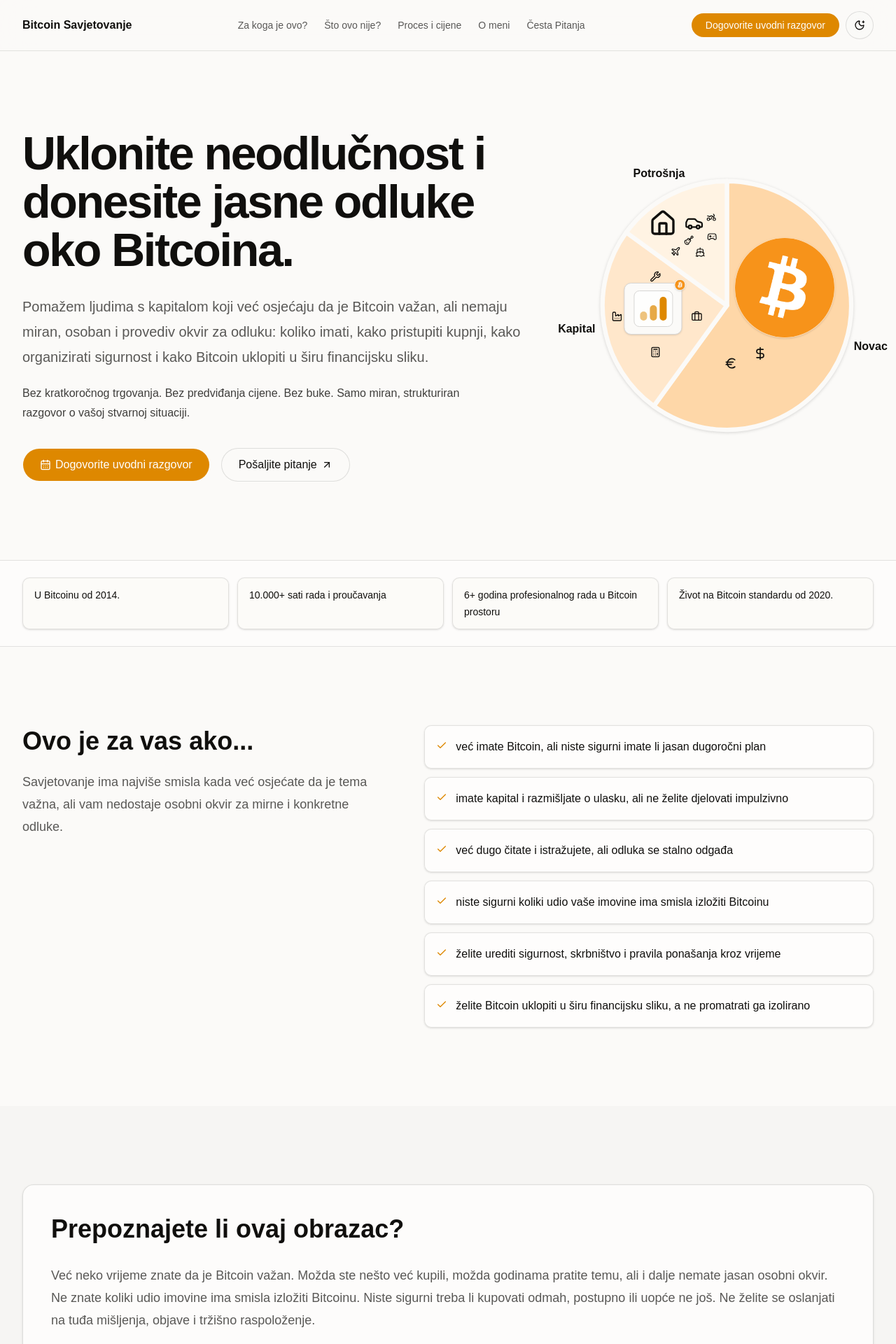
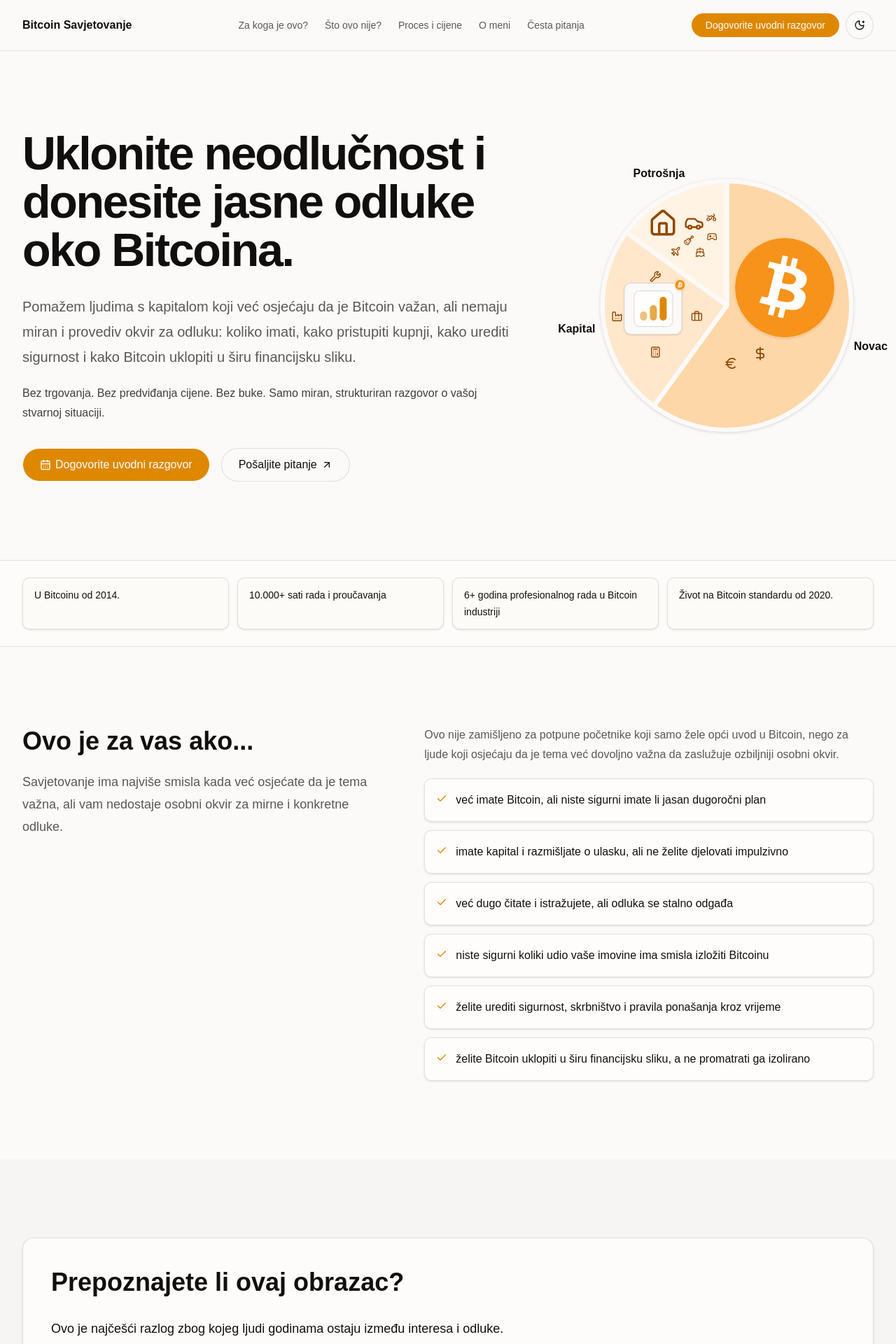
Before and after one commit to bitcoin-savjetovanje/bitcoin-savjetovanje.github.io, a React (Vite) app: page / in a window 1280 px wide. Shown: the top 1920 px of the page at 70% size. Built offline with nearby package versions, Linux system fonts and the light colour scheme.

Commit message:
Polish landing page copy and visuals

```diff
--- a/src/App.tsx
+++ b/src/App.tsx
@@ -33,20 +33,20 @@
 const EMAIL = "pavao@hey.com"
 const PRACTICAL_BITCOIN_STANDARD_URL =
   "https://btcpavao.gitbook.io/practical-bitcoin-standard/"
-const DVADESCET_JEDAN_URL = "https://dvadesetjedan.com"
+const DVADESET_JEDAN_URL = "https://dvadesetjedan.com"
 
 const navLinks = [
   { label: "Za koga je ovo?", href: "#za-koga" },
   { label: "Što ovo nije?", href: "#sto-nije" },
   { label: "Proces i cijene", href: "#proces" },
   { label: "O meni", href: "#o-meni" },
-  { label: "Česta Pitanja", href: "#pitanja" },
+  { label: "Česta pitanja", href: "#pitanja" },
 ]
 
 const trustItems = [
   "U Bitcoinu od 2014.",
   "10.000+ sati rada i proučavanja",
-  "6+ godina profesionalnog rada u Bitcoin prostoru",
+  "6+ godina profesionalnog rada u Bitcoin industriji",
   "Život na Bitcoin standardu od 2020.",
 ]
 
@@ -95,19 +95,19 @@
   {
     step: "01",
     title: "Uvodni razgovor",
-    price: "bez naknade",
+    price: "Bez naknade",
     copy: "Uvodni razgovor traje oko 15 minuta. Cilj nije da u njemu riješimo cijelu situaciju, nego da razumijem gdje se nalazite, što pokušavate odlučiti i ima li smisla nastaviti u detaljniji savjetodavni razgovor. Ako vidim da vam ne mogu pomoći ili da ovo nije pravi trenutak, reći ću vam to izravno.",
   },
   {
     step: "02",
     title: "Plaćeni savjetodavni razgovor",
     price: "200 €",
-    copy: "Plaćeni savjetodavni razgovor traje 60-90 minuta. U njemu prolazimo vašu stvarnu situaciju: sadašnje razumijevanje Bitcoina, postojeću izloženost, odnos prema riziku, novčani tok, ostatak imovine, vremenski okvir i glavne točke neodlučnosti. Cilj je da nakon razgovora imate jasniji okvir za donošenje odluka i da znate koji bi sljedeći koraci imali smisla.",
+    copy: "Plaćeni savjetodavni razgovor traje 60–90 minuta. U njemu prolazimo vašu stvarnu situaciju: sadašnje razumijevanje Bitcoina, postojeću izloženost, odnos prema riziku, novčani tok, ostatak imovine, vremenski okvir i glavne točke neodlučnosti. Cilj je da nakon razgovora imate jasniji okvir za donošenje odluka i da znate koji bi sljedeći koraci imali smisla.",
   },
   {
     step: "03",
     title: "Strukturirani program",
-    price: "od 1.500 €",
+    price: "Od 1.500 €",
     copy: "Program nije produženi razgovor, nego vođeni proces kroz više odluka: udio, ritam, sigurnost, pravila ponašanja i integracija s ostatkom imovine.",
   },
 ]
@@ -116,7 +116,7 @@
   {
     question: "Je li ovo financijsko savjetovanje?",
     answer:
-      "Ne. Ovo nije licencirano investicijsko, porezno ili pravno savjetovanje. Rad je usmjeren na osobni okvir odlučivanja, razumijevanje Bitcoina, organizaciju sigurnosti i jasniji pristup vlastitoj situaciji. Za porezna i pravna pitanja treba se obratiti odgovarajućim stručnjacima.",
+      "Ne. Ovo nije licencirano investicijsko, porezno ili pravno savjetovanje. Rad je usmjeren na osobni okvir odlučivanja, razumijevanje Bitcoina, uređenje sigurnosti i jasniji pristup vlastitoj situaciji. Za porezna i pravna pitanja treba se obratiti odgovarajućim stručnjacima.",
   },
   {
     question: "Moram li već imati Bitcoin?",
@@ -131,6 +131,11 @@
   {
     question: "Radite li s drugim kriptovalutama?",
     answer: "Ne. Fokus je isključivo na Bitcoinu.",
+  },
+  {
+    question: "Je li razgovor povjerljiv?",
+    answer:
+      "Da. Razgovori su povjerljivi. Ne objavljujem osobne podatke, financijsku situaciju ni pojedinosti razgovora. Ako kasnije koristim opće uvide iz rada s klijentima, oni se uvijek iznose bez identiteta i bez pojedinosti po kojima bi se osoba mogla prepoznati.",
   },
   {
     question: "Što ako nakon uvodnog razgovora nema smisla nastaviti?",
@@ -340,7 +345,7 @@
               <a
                 key={link.href}
                 href={link.href}
-                className="whitespace-nowrap text-sm text-muted-foreground hover:text-foreground"
+                className="text-sm whitespace-nowrap text-muted-foreground hover:text-foreground"
               >
                 {link.label}
               </a>
@@ -404,13 +409,13 @@
               </h1>
               <p className="hero-subtitle">
                 Pomažem ljudima s kapitalom koji već osjećaju da je Bitcoin
-                važan, ali nemaju miran, osoban i provediv okvir za odluku:
-                koliko imati, kako pristupiti kupnji, kako organizirati
-                sigurnost i kako Bitcoin uklopiti u širu financijsku sliku.
+                važan, ali nemaju miran i provediv okvir za odluku: koliko
+                imati, kako pristupiti kupnji, kako urediti sigurnost i kako
+                Bitcoin uklopiti u širu financijsku sliku.
               </p>
               <p className="mt-5 max-w-2xl text-base leading-7 text-foreground/80">
-                Bez kratkoročnog trgovanja. Bez predviđanja cijene. Bez buke.
-                Samo miran, strukturiran razgovor o vašoj stvarnoj situaciji.
+                Bez trgovanja. Bez predviđanja cijene. Bez buke. Samo miran,
+                strukturiran razgovor o vašoj stvarnoj situaciji.
               </p>
 
               <div className="mt-9 flex flex-col gap-4 sm:flex-row sm:items-center">
@@ -463,6 +468,11 @@
               copy="Savjetovanje ima najviše smisla kada već osjećate da je tema važna, ali vam nedostaje osobni okvir za mirne i konkretne odluke."
             />
             <div className="grid gap-3">
+              <p className="mb-2 text-base leading-7 text-muted-foreground">
+                Ovo nije zamišljeno za potpune početnike koji samo žele opći
+                uvod u Bitcoin, nego za ljude koji osjećaju da je tema već
+                dovoljno važna da zaslužuje ozbiljniji osobni okvir.
+              </p>
               {audienceItems.map((item) => (
                 <div key={item} className="check-row">
                   <Check className="mt-1 size-4 text-primary" />
@@ -477,6 +487,10 @@
           <div className="pattern-panel">
             <SectionHeader title="Prepoznajete li ovaj obrazac?" />
             <div className="mt-7 space-y-5 text-lg leading-8 text-muted-foreground">
+              <p className="text-foreground">
+                Ovo je najčešći razlog zbog kojeg ljudi godinama ostaju između
+                interesa i odluke.
+              </p>
               <p>
                 Već neko vrijeme znate da je Bitcoin važan. Možda ste nešto već
                 kupili, možda godinama pratite temu, ali i dalje nemate jasan
@@ -489,7 +503,7 @@
                 Ne želite donijeti impulzivnu odluku, ali ne želite ni još
                 godinama ostati u istom krugu razmišljanja.
               </p>
-              <p className="text-foreground">
+              <p className="rounded-2xl border border-primary/20 bg-primary/10 p-5 font-semibold text-foreground">
                 U tom trenutku problem više nije informacija. Problem je okvir.
               </p>
             </div>
@@ -503,6 +517,10 @@
               copy="Ne bavim se kratkoročnim trgovanjem, drugim digitalnim imovinama ni obećanjima prinosa. Rad je usmjeren na dugoročni okvir odlučivanja, osobnu/poslovnu financijsku sliku, sigurnost i provedbu."
             />
             <div className="grid gap-3">
+              <p className="mb-2 text-base leading-7 text-muted-foreground">
+                Jasne granice usluge važne su jer ozbiljan razgovor o Bitcoinu
+                mora biti odvojen od buke, nagovaranja i nerealnih obećanja.
+              </p>
               {notForItems.map((item) => (
                 <div key={item} className="not-for-row">
                   <X className="size-4" />
@@ -578,7 +596,7 @@
                   Practical Bitcoin Standard
                 </a>
                 <a
-                  href={DVADESCET_JEDAN_URL}
+                  href={DVADESET_JEDAN_URL}
                   target="_blank"
                   rel="noopener noreferrer"
                 >
@@ -594,7 +612,7 @@
                 <p>
                   U Bitcoinu sam od 2014. godine. Iza mene je više od 10.000
                   sati rada i proučavanja, više od šest godina profesionalnog
-                  rada u Bitcoin prostoru, rad sa Saifedeanom Ammousom te
+                  rada u Bitcoin industriji, rad sa Saifedeanom Ammousom te
                   dugogodišnji rad kroz DvadesetJedan.
                 </p>
                 <p>
@@ -624,12 +642,12 @@
           <div className="final-cta">
             <div>
               <h2>
-                Ako već neko vrijeme razmišljate o Bitcoinu, ali nemate jasan
-                okvir, krenimo od razgovora.
+                Ako već neko vrijeme razmišljate o Bitcoinu, ali i dalje nemate
+                miran osobni okvir, krenimo od uvodnog razgovora.
               </h2>
               <p>
-                Uvodni razgovor služi da vidimo gdje se trenutno nalazite, što
-                pokušavate odlučiti i ima li smisla nastaviti.
+                Cilj nije da sve riješimo u 15 minuta, nego da vidimo gdje se
+                nalazite, što pokušavate odlučiti i ima li smisla nastaviti.
               </p>
             </div>
             <div className="flex flex-col gap-4 sm:flex-row sm:items-center">
@@ -667,7 +685,7 @@
               Practical Bitcoin Standard
             </a>
             <a
-              href={DVADESCET_JEDAN_URL}
+              href={DVADESET_JEDAN_URL}
               target="_blank"
               rel="noopener noreferrer"
             >
@@ -682,11 +700,11 @@
         <Button
           type="button"
           size="icon"
-          className="fixed right-4 bottom-4 z-50 size-10 rounded-full border border-border/70 bg-background/94 shadow-lg md:right-6 md:bottom-6"
+          className="fixed right-4 bottom-4 z-50 size-10 rounded-full border border-border/70 bg-background/94 text-foreground shadow-lg hover:bg-muted hover:text-foreground md:right-6 md:bottom-6"
           onClick={() => window.scrollTo({ top: 0, behavior: "smooth" })}
           aria-label="Povratak na vrh"
         >
-          <ArrowUp className="size-4" />
+          <ArrowUp className="size-4 stroke-[2.5]" />
         </Button>
       ) : null}
     </div>
--- a/src/index.css
+++ b/src/index.css
@@ -283,7 +283,7 @@
     @apply grid place-items-center rounded-full border shadow-sm;
     background: oklch(0.985 0.003 95);
     border-color: oklch(0.88 0.003 95);
-    color: oklch(0.17 0.004 80);
+    color: oklch(0.48 0.13 58);
     height: 3.25rem;
     width: 3.25rem;
   }
@@ -299,6 +299,8 @@
 
   .money-system__segment--spending .money-system__icons svg {
     height: 0.9rem !important;
+    transform: scale(1.05);
+    transform-origin: center;
     width: 0.9rem !important;
   }
 
@@ -377,13 +379,15 @@
     background: transparent !important;
     border-color: transparent !important;
     box-shadow: none !important;
-    color: oklch(0.17 0.004 80);
+    color: oklch(0.48 0.13 58);
     height: 0.58rem;
     width: 0.58rem;
   }
 
   .money-system__currency-mark svg {
     height: 0.58rem;
+    transform: scale(1.05);
+    transform-origin: center;
     width: 0.58rem;
   }
 
@@ -397,7 +401,6 @@
     left: 1.15rem;
   }
 
-
   .money-system__capital-chart {
     @apply relative rounded-lg border px-3 py-2.5 shadow-sm;
     background: oklch(0.985 0.003 95);
@@ -408,13 +411,15 @@
 
   .money-system__capital-symbol {
     @apply absolute grid place-items-center;
-    color: oklch(0.17 0.004 80);
+    color: oklch(0.48 0.13 58);
     height: 2.1rem;
     width: 2.1rem;
   }
 
   .money-system__capital-symbol svg {
     height: 2.1rem;
+    transform: scale(1.05);
+    transform-origin: center;
     width: 2.1rem;
   }
 
@@ -437,7 +442,6 @@
     left: 5.45rem;
     top: 1.95rem;
   }
-
 
   .money-system__capital-bitcoin {
     @apply absolute -top-1.5 -right-1.5 grid place-items-center overflow-hidden rounded-full border shadow-sm;
@@ -659,6 +663,8 @@
 
   .money-system__segment--spending .money-system__icons svg {
     height: 0.72rem !important;
+    transform: scale(1.05);
+    transform-origin: center;
     width: 0.72rem !important;
   }
 
@@ -741,6 +747,11 @@
     width: 0.42rem;
   }
 
+  .money-system__currency-mark svg {
+    transform: scale(1.05);
+    transform-origin: center;
+  }
+
   .money-system__currency-mark--euro {
     bottom: -2.55rem;
     left: -0.95rem;
@@ -751,7 +762,6 @@
     left: 0.75rem;
   }
 
-
   .money-system__capital-chart {
     width: 4.35rem;
   }
@@ -760,6 +770,11 @@
   .money-system__capital-symbol svg {
     height: 1.65rem;
     width: 1.65rem;
+  }
+
+  .money-system__capital-symbol svg {
+    transform: scale(1.05);
+    transform-origin: center;
   }
 
   .money-system__capital-symbol--factory {
@@ -781,7 +796,6 @@
     left: 4.45rem;
     top: 1.55rem;
   }
-
 }
 
 @media (prefers-reduced-motion: reduce) {
```
Also changed, not shown: index.html (+8 -2 lines).
